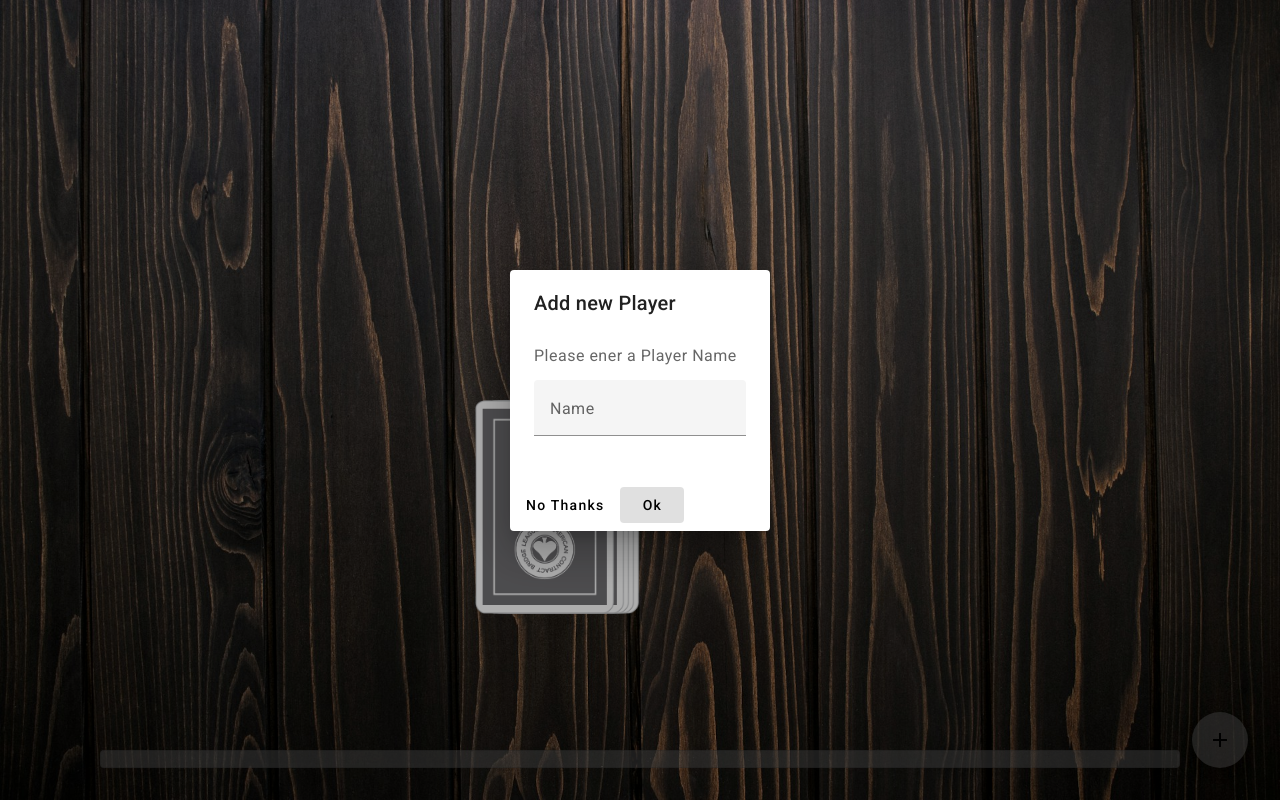
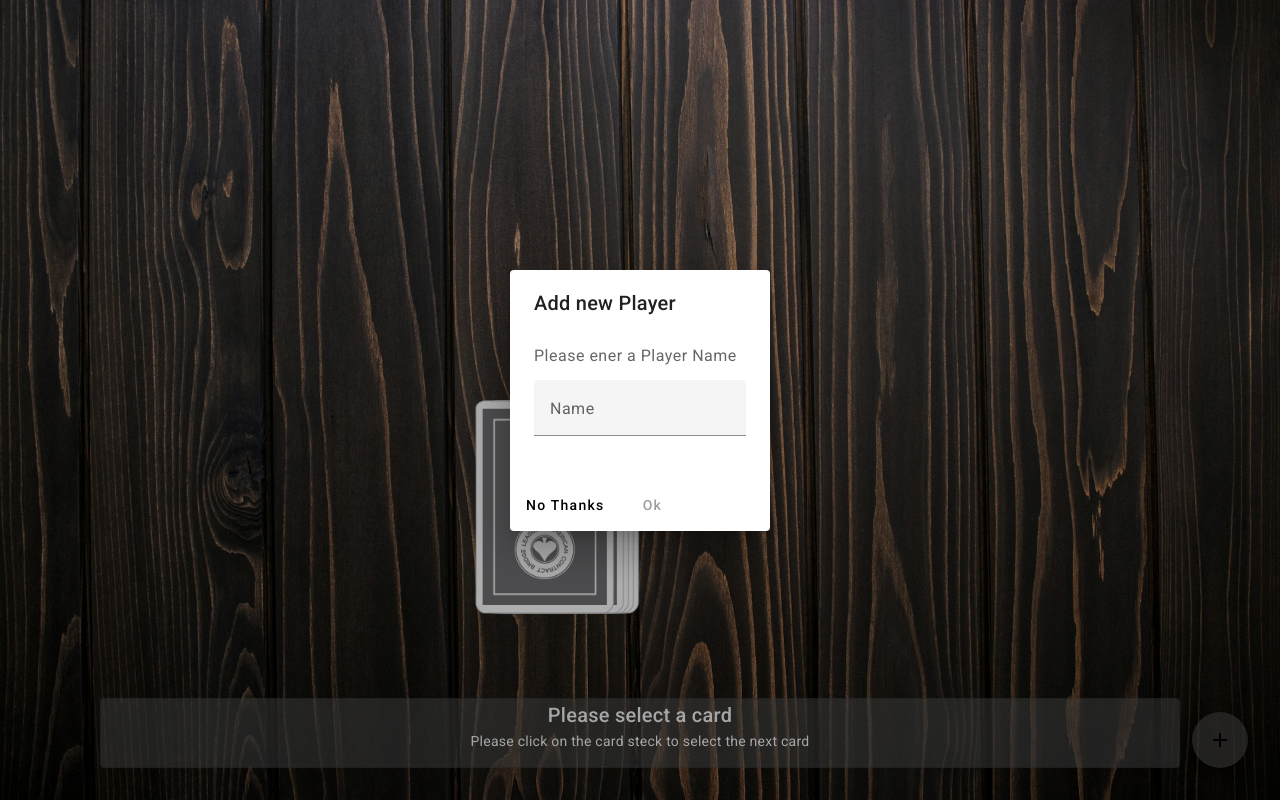
Before and after one commit to MarcoAngermann/RingOfFire, an Angular app: page /game in a window 1280 px wide. Both pictures are taken after a click on the button "add". Built offline with nearby package versions, Linux system fonts and the light colour scheme.

Commit message:
bug fixes

```diff
--- a/src/app/dialog-add-player/dialog-add-player.component.html
+++ b/src/app/dialog-add-player/dialog-add-player.component.html
@@ -8,5 +8,5 @@
 </mat-dialog-content>
 <mat-dialog-actions>
   <button mat-button (click)="onNoClick()">No Thanks</button>
-  <button mat-button [mat-dialog-close]="name" cdkFocusInitial>Ok</button>
+  <button mat-button [disabled]="!name" [mat-dialog-close]="name" cdkFocusInitial>Ok</button>
 </mat-dialog-actions>
--- a/src/app/dialog-add-player/dialog-add-player.component.ts
+++ b/src/app/dialog-add-player/dialog-add-player.component.ts
@@ -1,14 +1,15 @@
-import { Component } from '@angular/core';
-import {FormsModule} from '@angular/forms';
-import {MatButtonModule} from '@angular/material/button';
+import { Component, Inject } from '@angular/core';
+import { FormsModule } from '@angular/forms';
+import { MatDialogRef } from '@angular/material/dialog';
+import { MatButtonModule } from '@angular/material/button';
 import {
   MatDialogActions,
   MatDialogClose,
   MatDialogContent,
   MatDialogTitle,
 } from '@angular/material/dialog';
-import {MatFormFieldModule} from '@angular/material/form-field';
-import {MatInputModule} from '@angular/material/input';
+import { MatFormFieldModule } from '@angular/material/form-field';
+import { MatInputModule } from '@angular/material/input';
 
 @Component({
   selector: 'app-dialog-add-player',
@@ -19,8 +20,9 @@ import {MatInputModule} from '@angular/material/input';
 })
 export class DialogAddPlayerComponent {
   name: string = '';
+  constructor(public dialogRef: MatDialogRef<DialogAddPlayerComponent>) {}
 
-  onNoClick() {
-    console.log('The dialog was closed');
+  onNoClick(): void {
+    this.dialogRef.close();
   }
   }
--- a/src/app/game-info/game-info.component.html
+++ b/src/app/game-info/game-info.component.html
@@ -1,4 +1,4 @@
 <mat-card class="game-info" appearance="outlined">
-    <mat-card-title>{{ title }}</mat-card-title>
-    <mat-card-content>{{ description }}</mat-card-content>
+    <mat-card-title>{{ card ? title : 'Please select a card' }}</mat-card-title>
+    <mat-card-content>{{ card ? description : 'Please click on the card steck to select the next card' }}</mat-card-content>
   </mat-card>
--- a/src/app/game/game.component.ts
+++ b/src/app/game/game.component.ts
@@ -37,6 +37,9 @@ export class GameComponent {
       console.log('New card: ' + this.currentCard);
       console.log('Game is', this.game);
 
+      this.game.currentPlayer++;
+      this.game.currentPlayer %= this.game.players.length;
+
       setTimeout(() => {
         this.game.playedCards.push(this.currentCard);
         this.pickCardAnimation = false;
@@ -49,7 +52,9 @@ export class GameComponent {
       const dialogRef = this.dialog.open(DialogAddPlayerComponent);
 
       dialogRef.afterClosed().subscribe(name => {
-        this.game.players.push(name);
+        if(name && name.length > 0) {
+          this.game.players.push(name);
+        }
       });
     }
 
```
